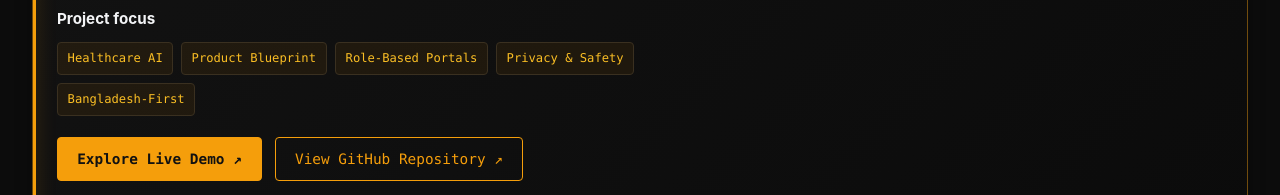
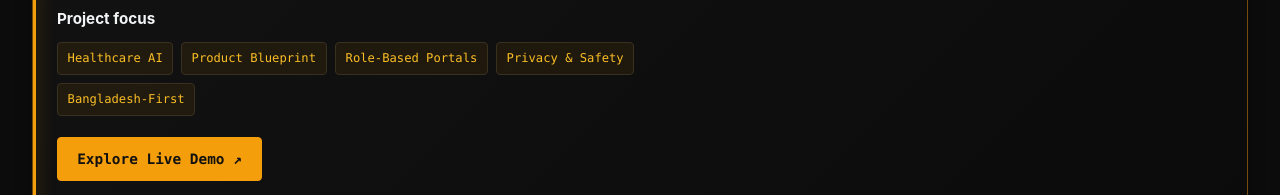
Before and after one commit to aeloneboy210-hash/shadhin-portfolio, a plain HTML site: page index.html in a window 1280 px wide. Shown: the part 2320-2515 px from the top of the page. Drawn offline with Linux system fonts and the light colour scheme.

Commit message:
Remove BiLuna repository button from portfolio

```diff
--- a/index.html
+++ b/index.html
@@ -945,7 +945,7 @@
                         </div>
                         <div class="project-actions">
                             <a href="https://biluna.vercel.app" class="btn btn-primary" target="_blank" rel="noopener noreferrer">Explore Live Demo ↗</a>
-                            <a href="https://github.com/aeloneboy210-hash/BiLuna" class="btn btn-secondary" target="_blank" rel="noopener noreferrer">View GitHub Repository ↗</a>
+
                         </div>
                         <p class="project-footnote">
                             This is a developing concept and blueprint. The platform is not yet implemented,
```
